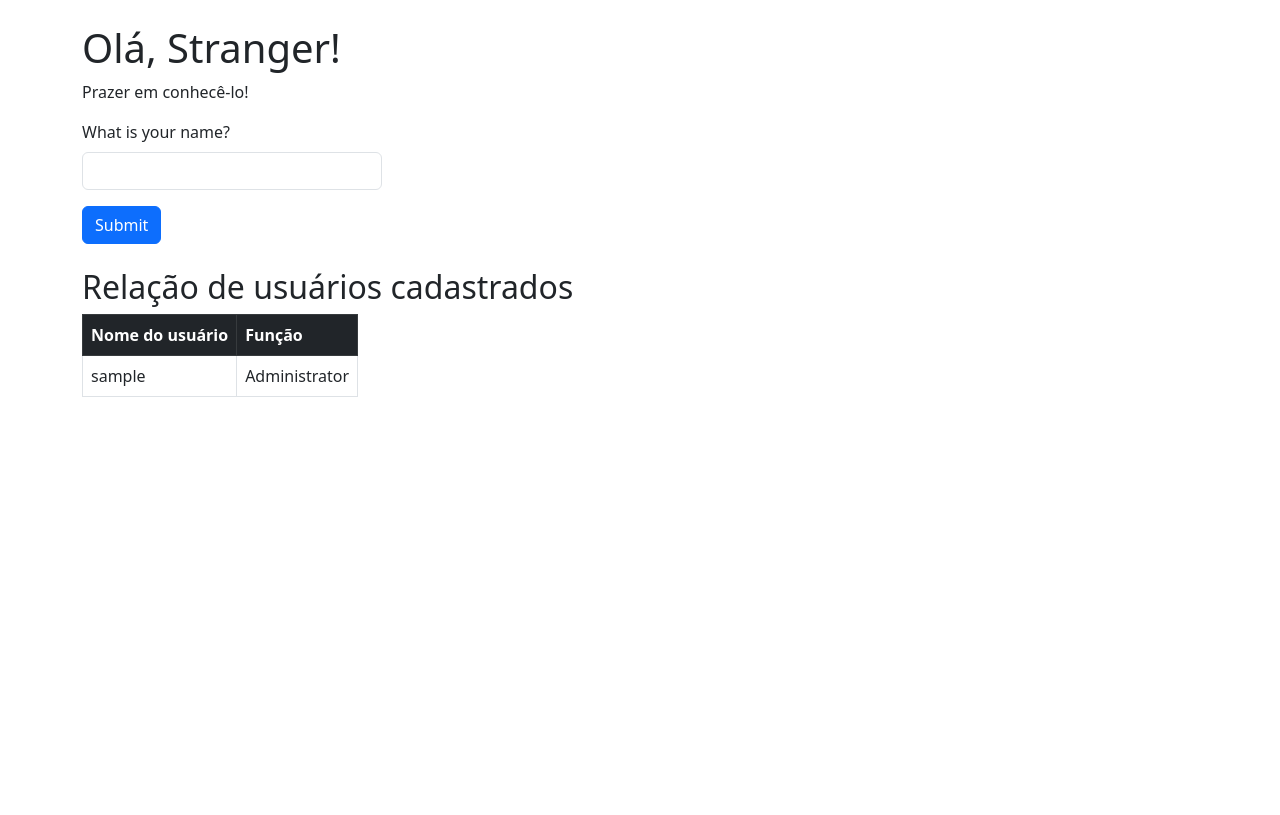
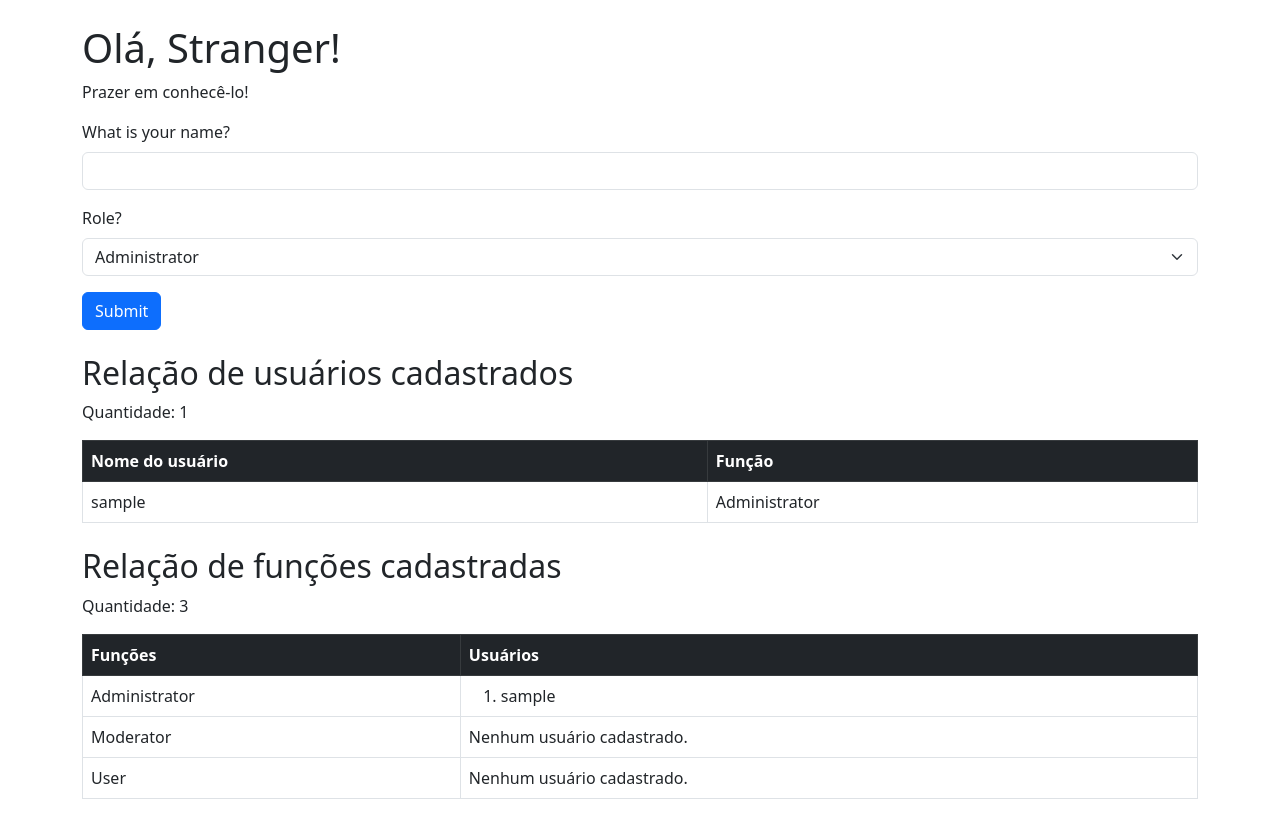
Before and after one commit to ThiagoNishiyama/desenvolvimentoweb, a Flask app: page / in a window 1280 px wide. Shown: the part 56-871 px from the top of the page. Before the commit the page ends 453 px from the top, so only its background shows below. Run offline with Flask 3, Linux system fonts and the light colour scheme; tables that the repository leaves empty hold one stand-in row (values such as "Sample post").

Commit message:
Refactor HTML form and user display sections

```diff
--- a/semana08-db/templates/index.html
+++ b/semana08-db/templates/index.html
@@ -1,34 +1,157 @@
 {% extends "base.html" %}
+
 {% block content %}
 
 <h1>Olá, {{ name or 'Stranger' }}!</h1>
+
 <p>Prazer em conhecê-lo!</p>
 
 <form method="POST" class="mt-3">
+
     {{ form.hidden_tag() }}
+
     <div class="mb-3">
+
         {{ form.name.label(class="form-label") }}
-        {{ form.name(class="form-control", style="width:300px") }}
+
+        {{ form.name(
+            class="form-control",
+            style="width:100%"
+        ) }}
+
     </div>
-    {{ form.submit(class="btn btn-primary") }}
+
+    <div class="mb-3">
+
+        {{ form.role.label(class="form-label") }}
+
+        {{ form.role(
+            class="form-select",
+            style="width:100%"
+        ) }}
+
+    </div>
+
+    <div>
+
+        {{ form.submit(class="btn btn-primary") }}
+
+    </div>
+
 </form>
 
-<h2 class="mt-4">Relação de usuários cadastrados</h2>
-<table class="table table-bordered" style="width:auto">
+
+<h2 class="mt-4">
+    Relação de usuários cadastrados
+</h2>
+
+<p>
+    Quantidade: {{ users|length }}
+</p>
+
+
+<table class="table table-bordered">
+
     <thead class="table-dark">
+
         <tr>
+
             <th>Nome do usuário</th>
+
             <th>Função</th>
+
         </tr>
+
     </thead>
+
     <tbody>
+
         {% for user in users %}
+
         <tr>
-            <td>{{ user.username }}</td>
-            <td>{{ user.role.name if user.role else '' }}</td>
+
+            <td>
+                {{ user.username }}
+            </td>
+
+            <td>
+                {{ user.role.name if user.role else '' }}
+            </td>
+
         </tr>
+
         {% endfor %}
+
     </tbody>
+
+</table>
+
+
+<h2 class="mt-4">
+    Relação de funções cadastradas
+</h2>
+
+<p>
+    Quantidade: {{ roles|length }}
+</p>
+
+
+<table class="table table-bordered">
+
+    <thead class="table-dark">
+
+        <tr>
+
+            <th>Funções</th>
+
+            <th>Usuários</th>
+
+        </tr>
+
+    </thead>
+
+    <tbody>
+
+        {% for role in roles %}
+
+        <tr>
+
+            <td>
+                {{ role.name }}
+            </td>
+
+            <td>
+
+                {% set role_users = role.users.all() %}
+
+                {% if role_users %}
+
+                    <ol class="mb-0">
+
+                        {% for user in role_users %}
+
+                        <li>
+                            {{ user.username }}
+                        </li>
+
+                        {% endfor %}
+
+                    </ol>
+
+                {% else %}
+
+                    Nenhum usuário cadastrado.
+
+                {% endif %}
+
+            </td>
+
+        </tr>
+
+        {% endfor %}
+
+    </tbody>
+
 </table>
 
 {% endblock %}
```
